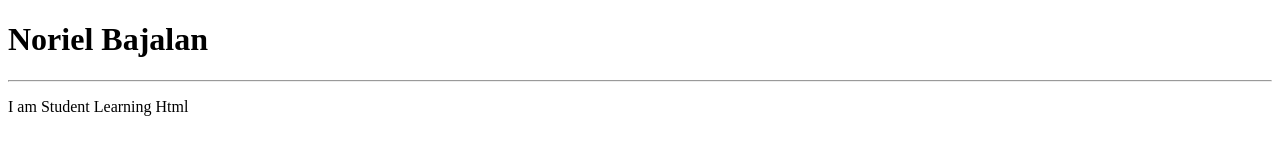
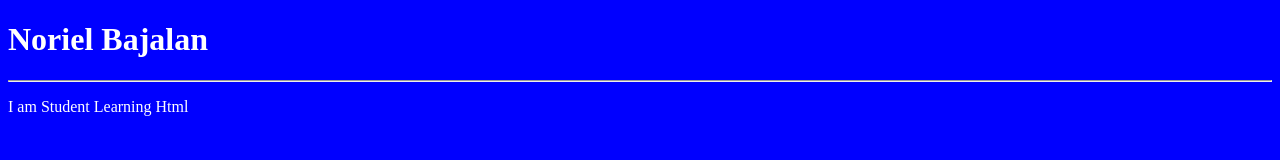
Before and after one commit to norielb/norielb.github.io, a plain HTML site: page index.html in a window 1280 px wide. Drawn offline with Linux system fonts and the light colour scheme.

Commit message:
Update background and text colors

```diff
--- a/assets/css/style.css
+++ b/assets/css/style.css
@@ -0,0 +1,4 @@
+body{
+	background-color:blue;
+	color:white;
+}
--- a/index.html
+++ b/index.html
@@ -3,6 +3,7 @@
 <head>
 	<meta charset="utf-8">
 	<title>Noriel Bajalan| My Personal Porfolio</title>
+	<link rel="stylesheet" type="text/css" href="./assets/css/style.css">
 </head>
 <body>
      <h1>Noriel Bajalan</h1>
```
